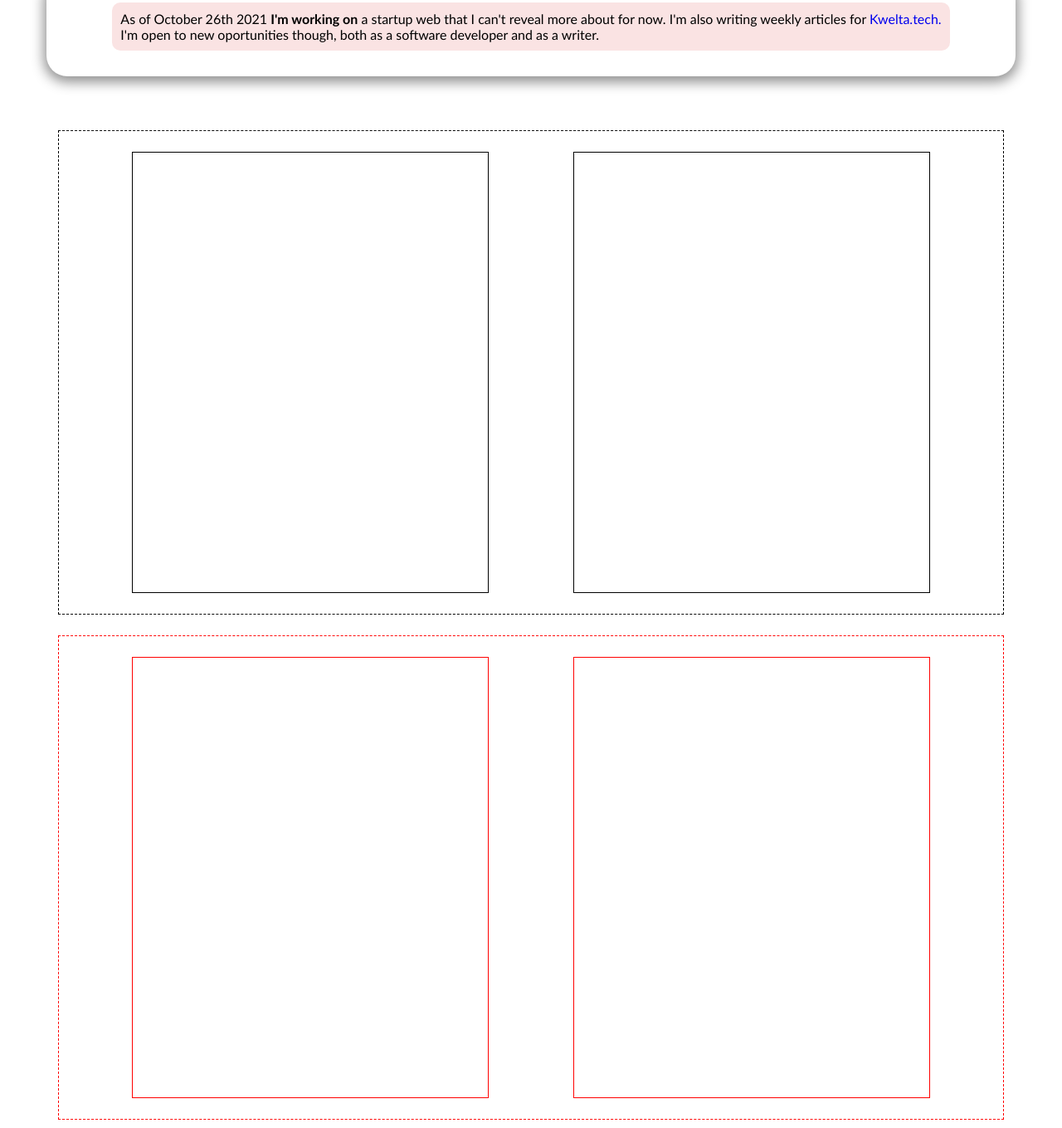
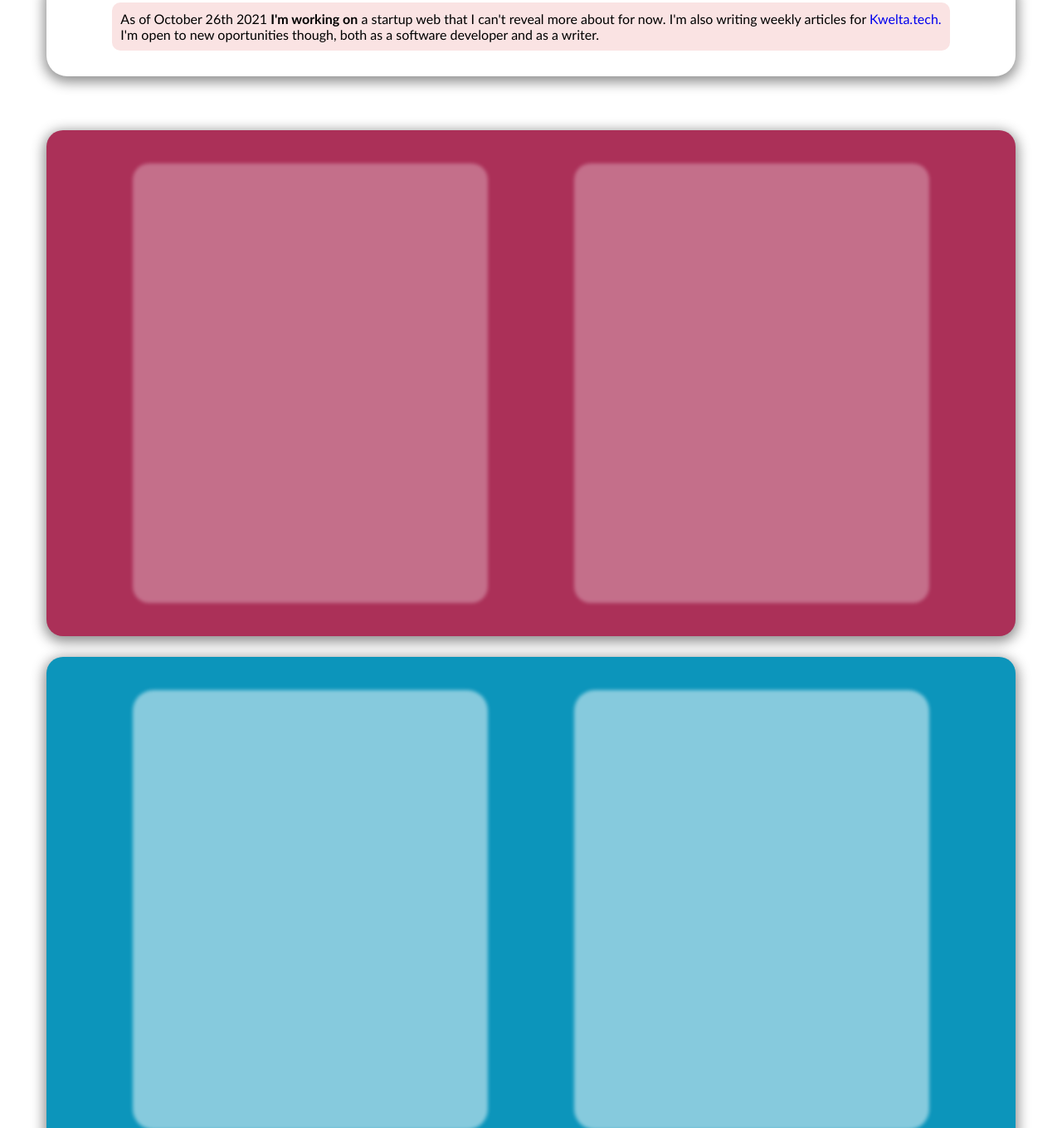
Before and after one commit to CarlosZBent/CarlosZBPersonalWeb, a plain HTML site: page index.html in a window 1280 px wide. Shown: the part 332-1692 px from the top of the page at 83% size. Drawn offline with Linux system fonts and the light colour scheme.

Commit message:
applied style to both major divs. they dont have any content yet

```diff
--- a/style.css
+++ b/style.css
@@ -10,7 +10,7 @@ body{
     max-width: 90%;
     margin: 5px auto;
     top: 0px;
-    background-color: rgba(248, 191, 191, 0.3);
+    background-color: rgba(248, 191, 191, 0.6);
     padding: 10px;
     border-radius: 10px;
     z-index: 1;
@@ -122,7 +122,7 @@ body{
 
 /*section for the top two squares that contain the more specific information*/
 .top_squares{
-    border: 1px dashed black;
+    /* border: 1px dashed black; */
     position: relative;
     margin: 25px auto;
     max-width: 90%;
@@ -131,20 +131,29 @@ body{
     display: flex;
     justify-content: space-evenly;
     flex-wrap: wrap;
+    background-color: #ab3058;
+    border-radius: 20px;
+    padding: 15px;
+    box-shadow:0px 4px 15px 3px rgb(143, 143, 143);
 }
     .top_squares div{
-        border: 1px solid black;
+        /*border: 1px solid black;*/
+        -webkit-filter: blur(2px);
+        filter: blur(2px);
+        opacity: 0.3;
         height: 500px;
         width: 25%;
         max-width: 50%;
         min-width: 35%;
         margin: 25px 15px;
         padding: 15px;
+        background-color: white;
+        border-radius: 20px;
     }
 
 /*section for the two specific info bottom squares*/
 .bottom_squares{
-    border: 1px dashed red;
+    /* border: 1px dashed red; */
     position: relative;
     margin: 25px auto;
     max-width: 90%;
@@ -153,15 +162,24 @@ body{
     display: flex;
     justify-content: space-evenly;
     flex-wrap: wrap;
+    background-color: #0c95bb;
+    border-radius: 20px;
+    padding: 15px;
+    box-shadow:0px 4px 15px 3px rgb(143, 143, 143);
 }
     .bottom_squares div{
-        border: 1px solid red;
+        /* border: 1px solid red; */
+        -webkit-filter: blur(2px);
+        filter: blur(2px);
+        opacity: 0.5;
         height: 500px;
         width: 25%;
         max-width: 50%;
         min-width: 35%;
         margin: 25px 15px;
         padding: 15px;
+        background-color: white;
+        border-radius: 25px;
     }
 /*footer section*/
 footer{
```
